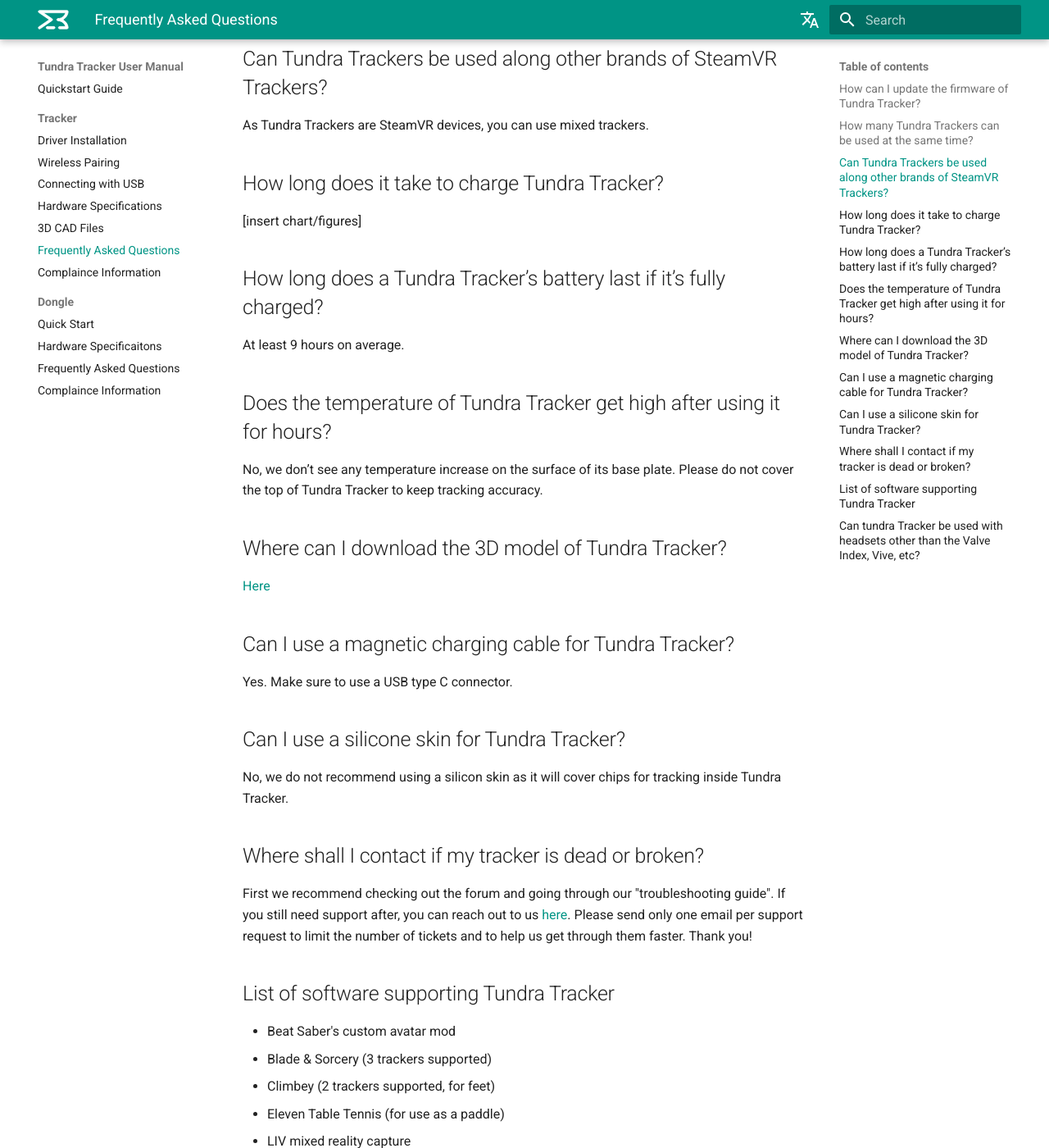
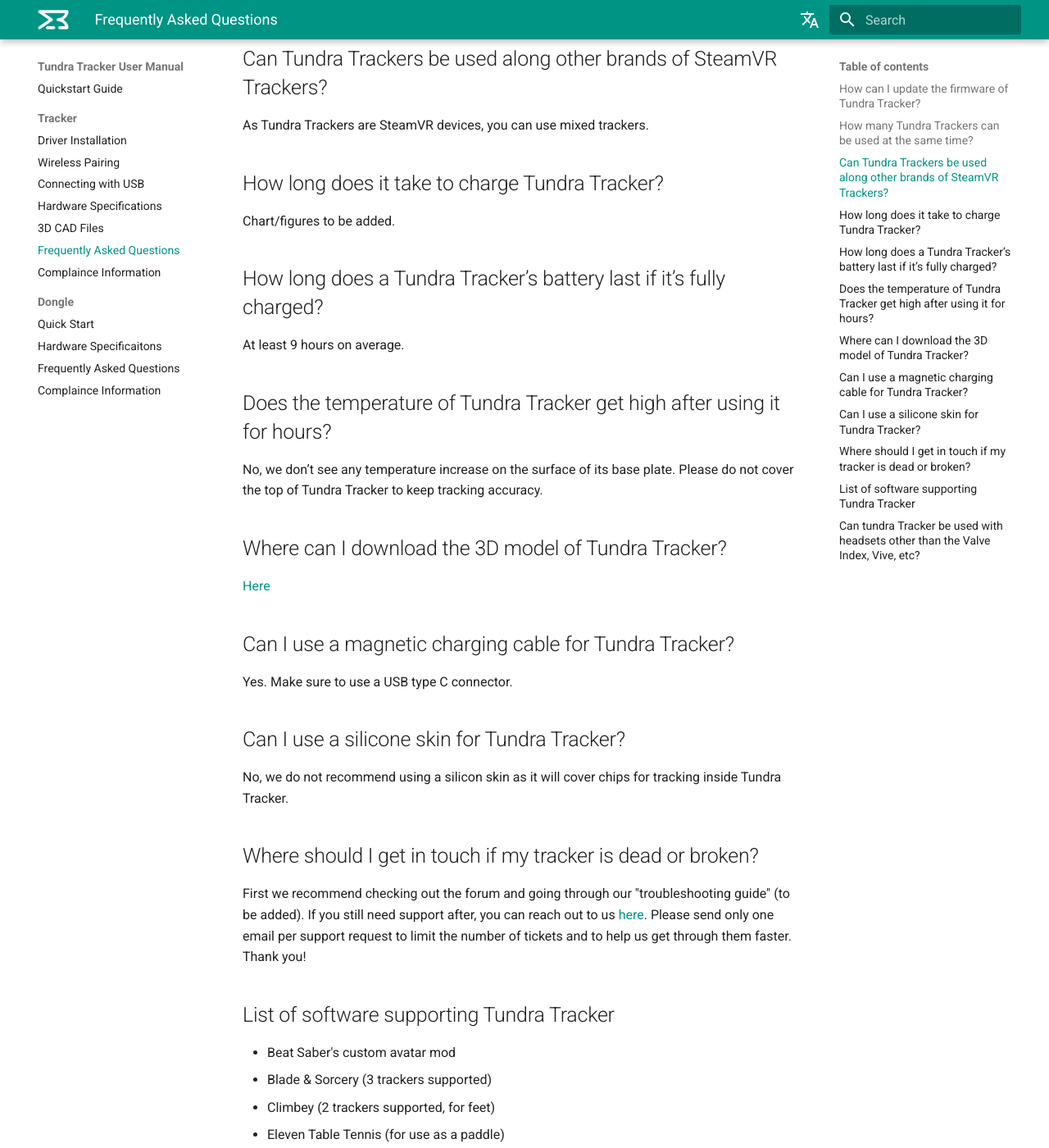
Before and after one commit to tundra-labs/tundra-tracker-docs, an MkDocs documentation site: the page built from docs/tracker_faq.md, in a window 1280 px wide and 1400 px high, scrolled down 410 px. Shown: the whole window at 82% size. Built offline with MkDocs 1.6.1 and Material for MkDocs 9.7.7, drawn with Linux system fonts in a browser that asks for light colours; comment, search, counter and statistics services are not loaded.

Commit message:
Update tracker_faq.md

```diff
--- a/docs/tracker_faq.md
+++ b/docs/tracker_faq.md
@@ -20,7 +20,7 @@
 
 ## How long does it take to charge Tundra Tracker?
 
-[insert chart/figures]
+Chart/figures to be added.
 
 
 
@@ -54,9 +54,9 @@
 
 
 
-## Where shall I contact if my tracker is dead or broken?
+## Where should I get in touch if my tracker is dead or broken?
 
-First we recommend checking out the forum and going through our "troubleshooting guide". If you still need support after, you can reach out to us [here](https://tundra-labs.com/pages/contact-usc).
+First we recommend checking out the forum and going through our "troubleshooting guide" (to be added). If you still need support after, you can reach out to us [here](https://tundra-labs.com/pages/contact-usc).
 Please send only one email per support request to limit the number of tickets and to help us get through them faster. Thank you!
 
 
```
